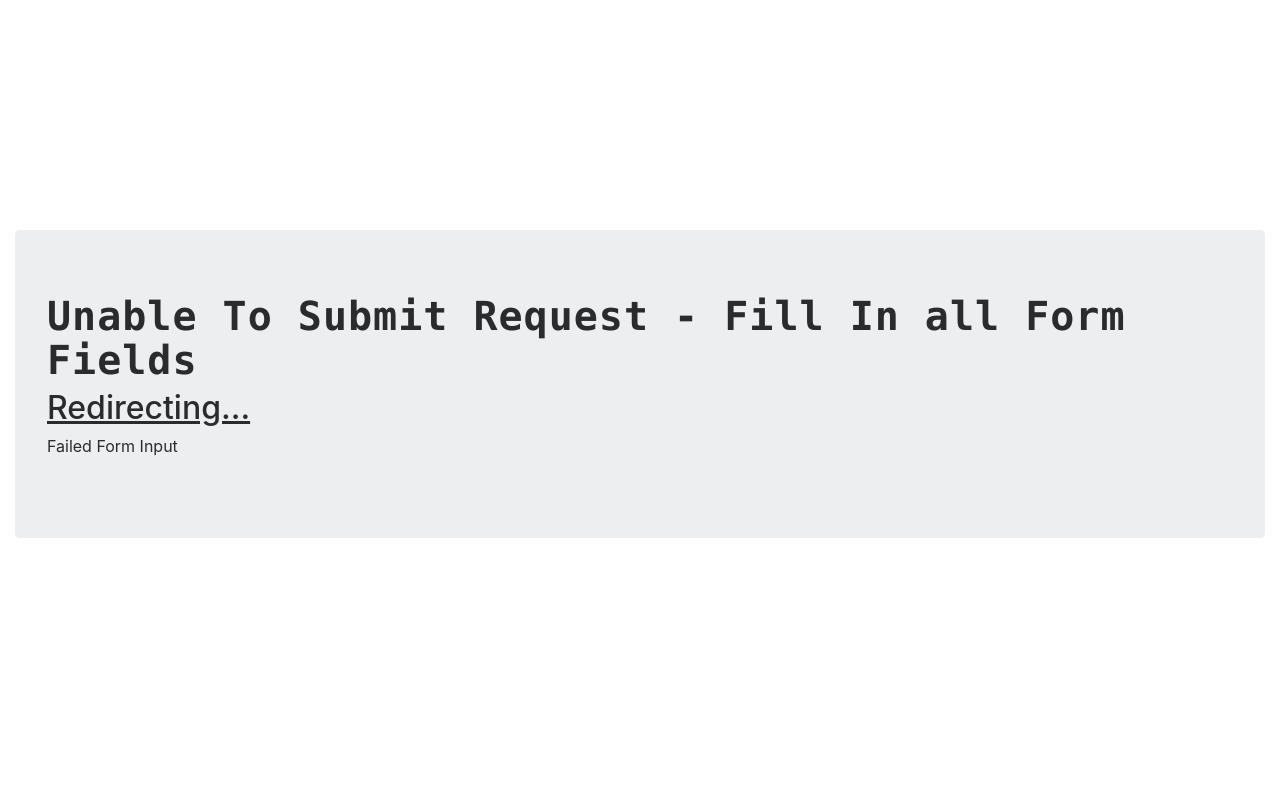
After one commit to CryptoidCoder/Availability, a Flask app: template templates/failed.html in a window 1280 px wide. The commit adds this page. Run offline with Flask 2, Linux system fonts and the light colour scheme; the template is opened without the code that fills it, so the values that code supplies are empty; parts of the project's set-up code (start-up, migrations or seed data) failed here and were passed over; some libraries are stand-ins or nearby versions.

Commit message:
Implimented Failure To Submit Form Correctly Page

```diff
--- a/flask_app.py
+++ b/flask_app.py
@@ -1,11 +1,12 @@
-from flask import Flask, request, render_template, redirect
+from flask import Flask, request, render_template, redirect, flash,url_for
 from functions import *
+import os
 
 from dotenv import load_dotenv
 load_dotenv()
 
 app = Flask(__name__)
-
+app.secret_key = os.urandom(12).hex()
 
 
 @app.route('/', methods=['GET'])
@@ -21,7 +22,7 @@ def anotherindex():
 @app.route('/results', methods=['POST', 'GET'])
 def results():
       if request.method == 'GET':
-        return redirect("/", code=302)
+        return redirect(url_for('index'), code=302)
       if request.method == 'POST':
             form_data = request.form
             if form_data['date'] != '' and form_data['starttime'] != '' and form_data['endtime'] != '': #if all form boxes have data
@@ -31,7 +32,7 @@ def results():
                   current_light_colour = eventscheck_all_calendars(formdate, formstarttime, formendtime)
                   return render_template('index.html', light_colour=current_light_colour, message=parsemessage(current_light_colour), current_status=f'Availability On {formdate}, {formstarttime} -> {formendtime}')
             else:
-                  return "Unable To Submit Request - Fill In all Form Fields.", 200
+                  return render_template('failed.html')
 
 
 if __name__ == "__main__":
--- /dev/null
+++ b/templates/failed.html
@@ -0,0 +1,38 @@
+<!DOCTYPE html>
+<html lang="en">
+  <head>
+    <meta charset="utf-8">
+    <meta http-equiv="X-UA-Compatible" content="IE=edge">
+    <meta name="viewport" content="width=device-width, initial-scale=1">
+
+    <title>CryptoidCoder Availability</title>
+    <meta http-equiv="refresh" content="1.5;/" />
+
+    <link rel="icon" type="image/x-icon" href="{{url_for('.static', filename='images/favicon.ico')}}">
+
+    <link rel="stylesheet"  type="text/css" href="{{url_for('.static', filename='css/bootstrap.min.css')}}">
+    <link rel="stylesheet"  type="text/css" href="{{url_for('.static', filename='css/style.css')}}">
+
+    <!--Footer-->
+    <link rel="stylesheet" href="https://cdnjs.cloudflare.com/ajax/libs/font-awesome/4.7.0/css/font-awesome.min.css">
+    <link rel="preconnect" href="https://fonts.gstatic.com">
+    <link href="https://fonts.googleapis.com/css2?family=Fredoka+One&family=Play&display=swap" rel="stylesheet">
+    <body>
+        <div class="container-fluid">
+          <div class="row">
+            <div class="col-md-12">
+              <div class="jumbotron">
+                <h1>
+                  Unable To Submit Request - Fill In all Form Fields
+                </h1>
+                <h2>
+                  Redirecting...
+                </h2>
+                <p>
+                  Failed Form Input
+                </p>
+              </div>
+            </div>
+          </div>
+    </body>
+</html>
```
Also changed, not shown: templates/index.html (+4 -6 lines).
